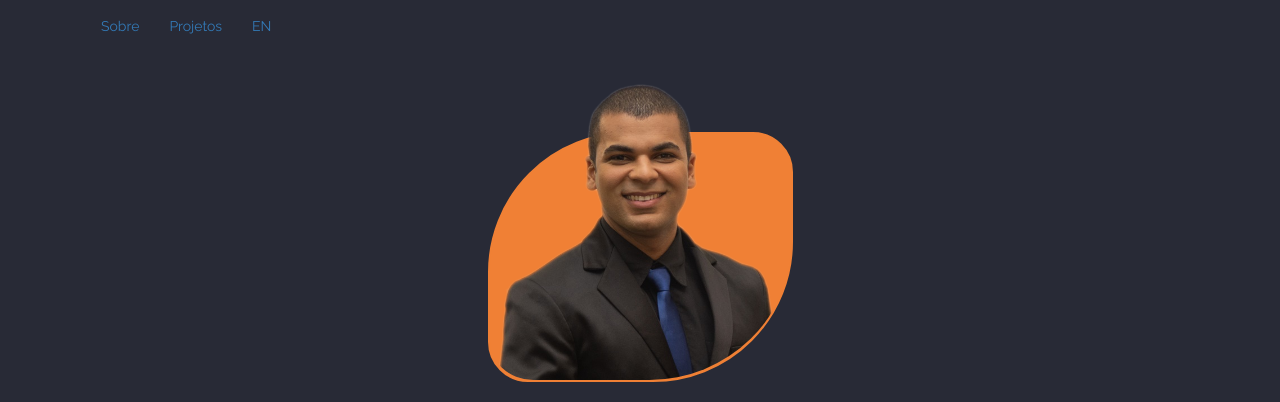
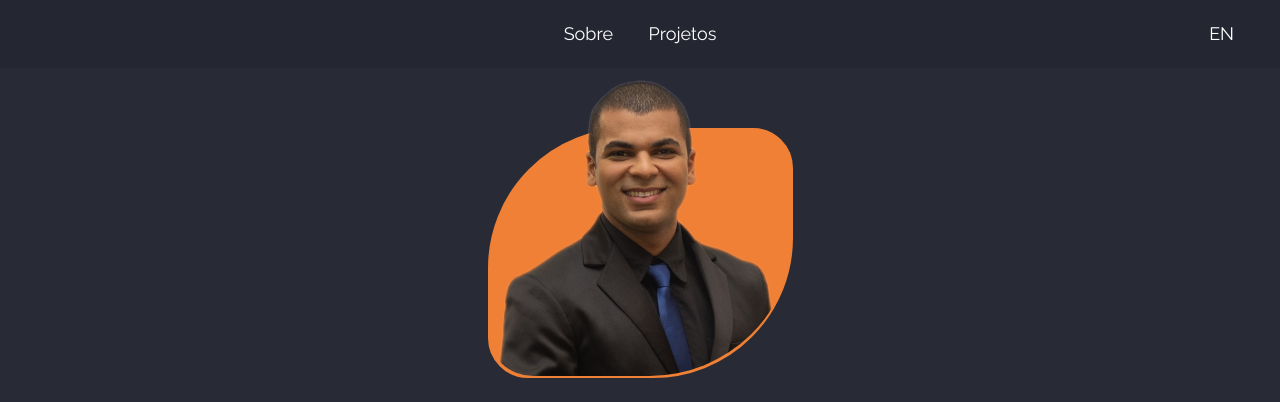
Before and after one commit to taironedias/me, a plain HTML site: page index.html in a window 1280 px wide. Shown: the top 402 px of the page. Drawn offline with nearby package versions, Linux system fonts and the light colour scheme.

Commit message:
better home page

```diff
--- a/css/styles.css
+++ b/css/styles.css
@@ -34,6 +34,7 @@ header {
 
 .links {
     text-align: center;
+    position: relative;
 }
 
 .links a {
--- a/index.html
+++ b/index.html
@@ -47,9 +47,17 @@
             <a href="https://www.linkedin.com/in/tcdias/" target="_blank">Linkedin</a>
             <a href="https://twitter.com/taii_d" target="_blank">Twitter</a>
         </div> -->
-
+        <header class="links">
+            <div id="menu">
+                <a href="index.html">Sobre</a>
+                <a href="projects.html">Projetos</a>
+            </div>
+            <div>
+                <a class="translate" href="#">EN</a>
+            </div>
+        </header>
         <div class="container">
-            <div class="navbar " role="navigation">
+            <!-- <div class="navbar " role="navigation">
                 <div class="navbar-header">
                     <button type="button" class="navbar-toggle" data-toggle="collapse" data-target=".navbar-collapse">
                         <span class="sr-only">Toggle navigation</span>
@@ -61,13 +69,14 @@
                 </div>
 
                 <div class="navbar-collapse collapse">
-                    <ul class="nav navbar-nav">
+                    <ul class="nav navbar-nav text-center">
                         <li><a href="index.html">Sobre</a></li>
                         <li><a href="#">Projetos</a></li>
                         <li><a class="translate" href="#">EN</a></li>
                     </ul>
                 </div>
-            </div>
+            </div> -->
+
 
             <div class="row" id="wrapper">
                 <div id="wrapper-img" class="col-sm-12">
```
